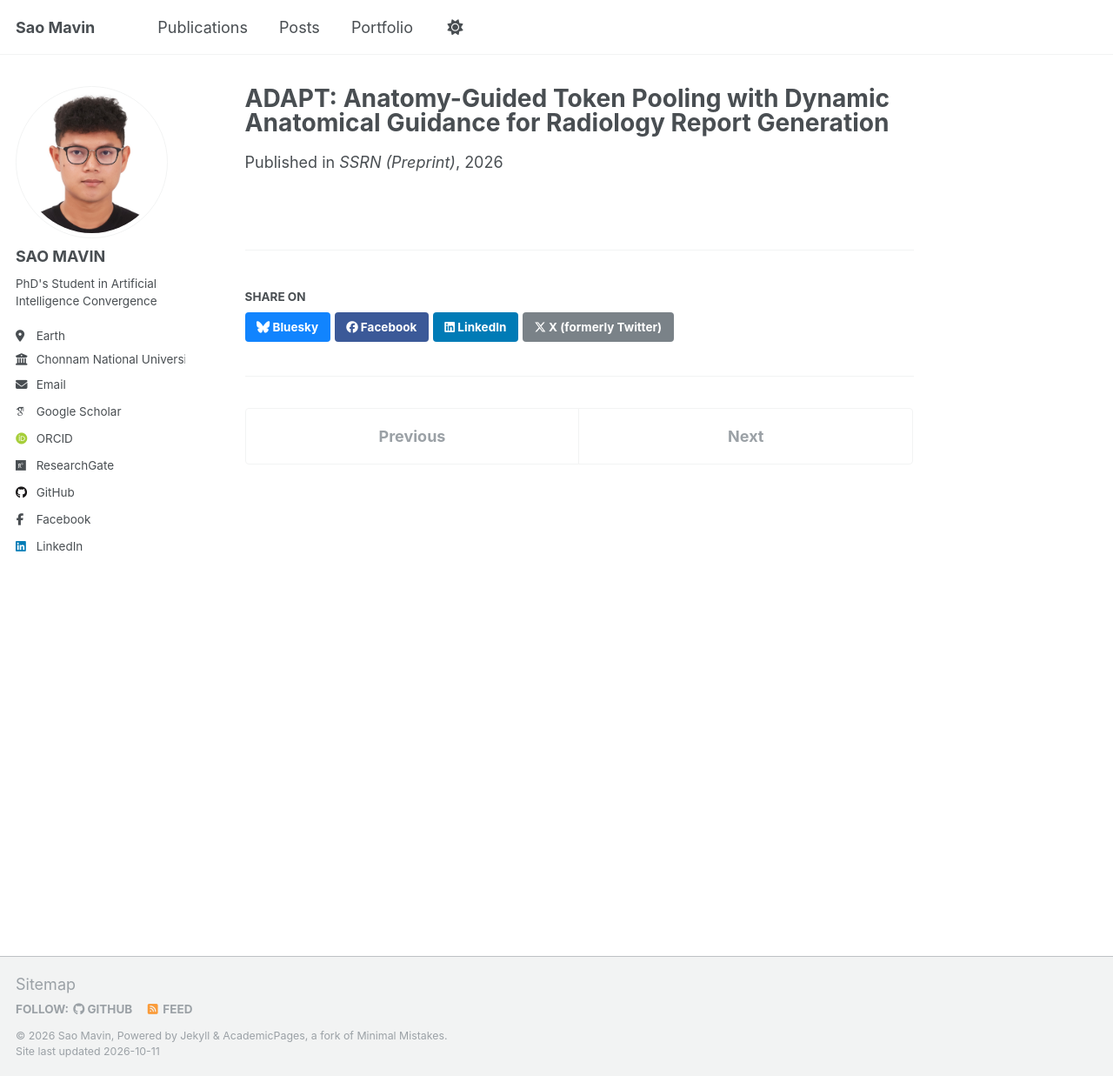
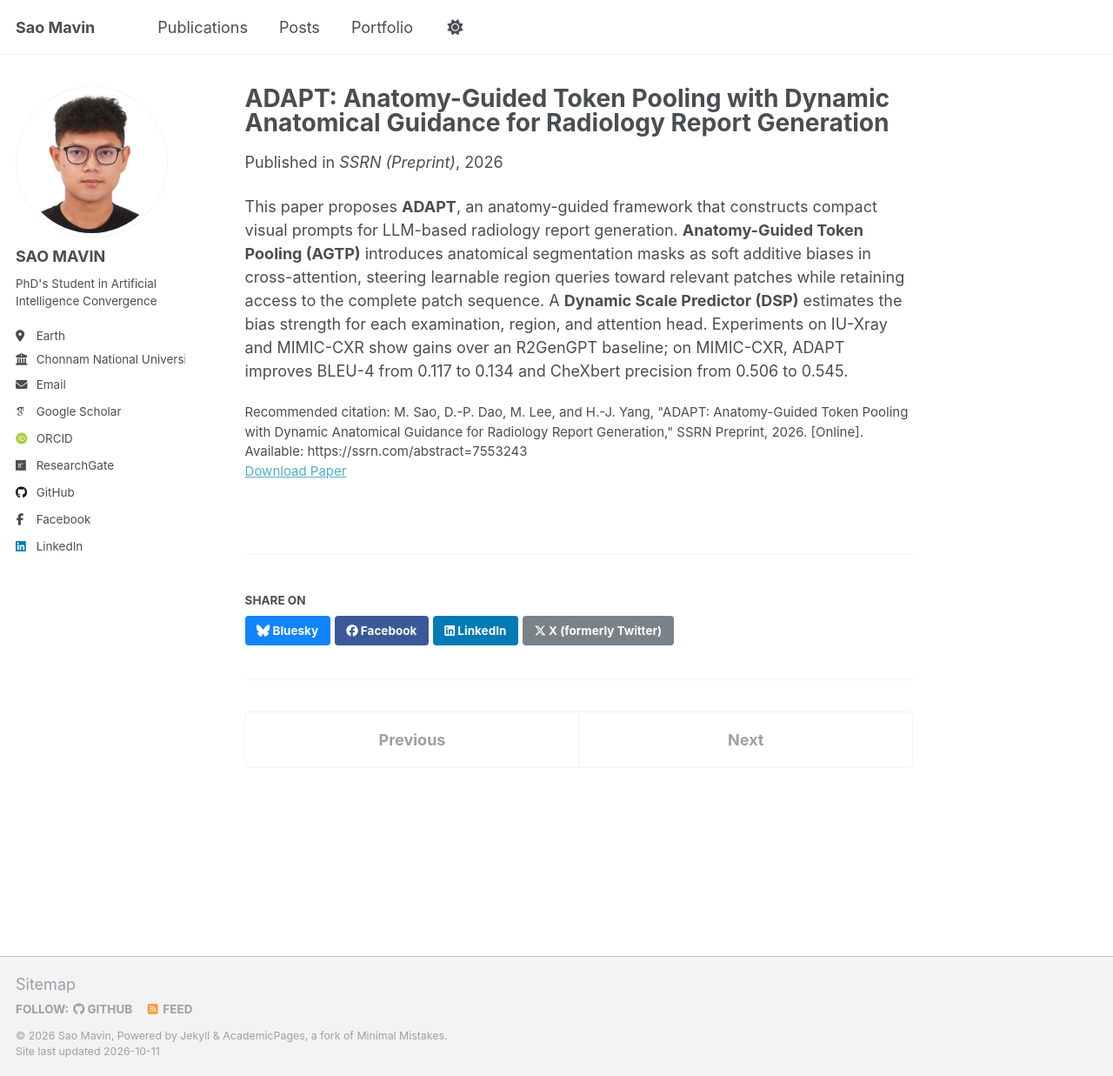
Before and after one commit to MavinSao/mavinsao.github.io, a Jekyll site: the page built from _publications/2026-10-05-adapt.md, in a window 1280 px wide and 1237 px high. Shown: the whole window at 87% size. Built offline with Jekyll 4.4.1, drawn with Linux system fonts in a browser that asks for light colours; some web fonts are replaced.

Commit message:
Add authors, citation, and summary for ADAPT preprint
Co-Authored-By: Claude Opus 5.5 <noreply@anthropic.com>
Claude-Session: https://claude.ai/code/session_01CAcfDEs2EfSDhMLpHCHG2n

```diff
--- a/_publications/2026-10-05-adapt.md
+++ b/_publications/2026-10-05-adapt.md
@@ -3,7 +3,11 @@ title: "ADAPT: Anatomy-Guided Token Pooling with Dynamic Anatomical Guidance for
 collection: publications
 category: preprints
 permalink: /publication/2026-10-05-adapt
+excerpt: 'An anatomy-guided framework that builds compact visual prompts for large language model (LLM)-based radiology report generation.'
 date: 2026-10-05
 venue: 'SSRN (Preprint)'
 paperurl: 'https://papers.ssrn.com/sol3/papers.cfm?abstract_id=7553243'
+citation: 'M. Sao, D.-P. Dao, M. Lee, and H.-J. Yang, "ADAPT: Anatomy-Guided Token Pooling with Dynamic Anatomical Guidance for Radiology Report Generation," SSRN Preprint, 2026. [Online]. Available: https://ssrn.com/abstract=7553243'
 ---
+
+This paper proposes **ADAPT**, an anatomy-guided framework that constructs compact visual prompts for LLM-based radiology report generation. **Anatomy-Guided Token Pooling (AGTP)** introduces anatomical segmentation masks as soft additive biases in cross-attention, steering learnable region queries toward relevant patches while retaining access to the complete patch sequence. A **Dynamic Scale Predictor (DSP)** estimates the bias strength for each examination, region, and attention head. Experiments on IU-Xray and MIMIC-CXR show gains over an R2GenGPT baseline; on MIMIC-CXR, ADAPT improves BLEU-4 from 0.117 to 0.134 and CheXbert precision from 0.506 to 0.545.
```
